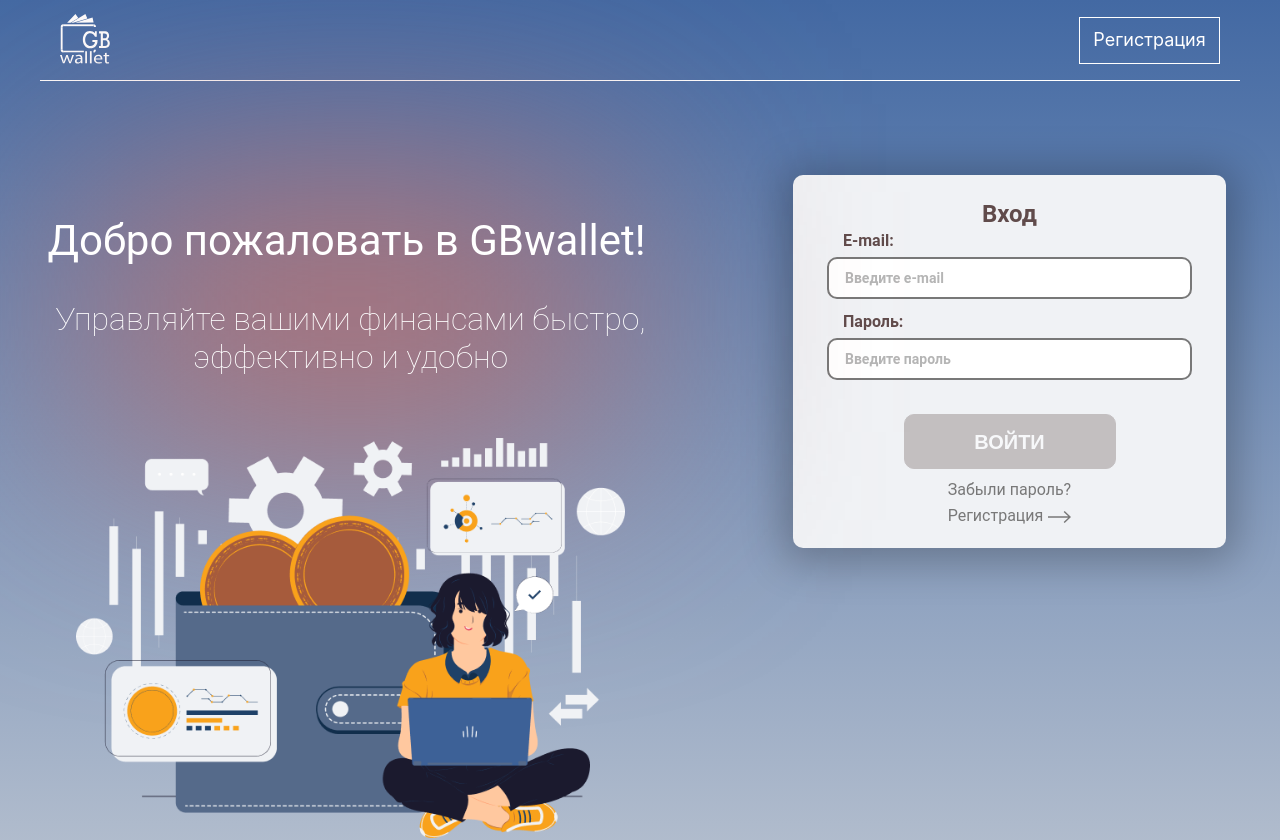
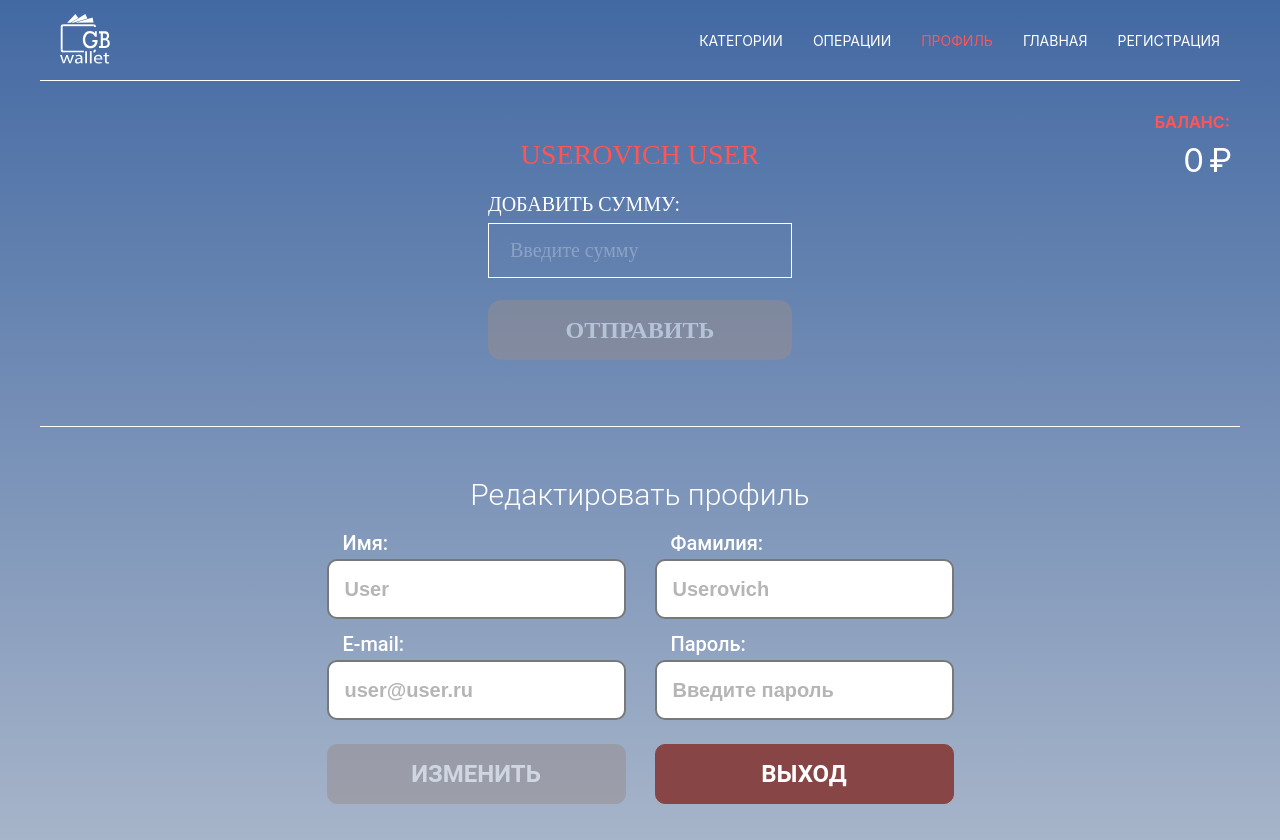
Before and after one commit to Mercique/Wallet-project, a React (Create React App) app: page /profile in a window 1280 px wide. Before the commit this address led to /. Shown: the top 840 px of the page. Built offline with nearby package versions, Linux system fonts and the light colour scheme.

Commit message:
Change to local db for developers

```diff
--- /dev/null
+++ b/public/db/user.json
@@ -0,0 +1,9 @@
+[
+  {
+    "name": "User",
+    "surname": "Userovich",
+    "email": "user@user.ru",
+    "password": "123",
+    "balance": 0
+  }
+]
--- a/src/App.jsx
+++ b/src/App.jsx
@@ -28,14 +28,18 @@ function App() {
   const loginSuccess = useSelector(selectLoginSuccess);
 
   useEffect(() => {
-    if (loginSuccess || document.cookie) {
-      dispatch(getUser());
-      setTimeout(() => {
-        dispatch(getCategory());
-        dispatch(getPayments());
-        dispatch(getIcons());
-      }, 250)
-    }
+    dispatch(getUser());
+    dispatch(getCategory());
+    dispatch(getPayments());
+    dispatch(getIcons());
+    // if (loginSuccess || document.cookie) {
+    //   dispatch(getUser());
+    //   setTimeout(() => {
+    //     dispatch(getCategory());
+    //     dispatch(getPayments());
+    //     dispatch(getIcons());
+    //   }, 250)
+    // }
   }, [dispatch, loginSuccess]);
 
   const closeModals = () => {
@@ -56,7 +60,15 @@ function App() {
     <div className="App" onClick={closeModals}>
       <div className="wrapper">
         <div className="wrapper-top center">
-          <Header cookie={document.cookie} navList={document.cookie ? navListPrivate : navLocation() } />
+          <Header cookie={true} navList={[...navListPrivate, ...navListPublic]} />
+          <Routes>
+            <Route path="/category" element={<Category />} />
+            <Route path="/operations" element={<Operations />} />
+            <Route path="/profile" element={<Profile />} />
+            <Route path="/" element={<MainAuth />} />
+            <Route path="/registration" element={<RegistrationAuth />} />
+          </Routes>
+          {/* <Header cookie={document.cookie} navList={document.cookie ? navListPrivate : navLocation() } />
           <Routes>
             <Route path="/" element={<PublicRoute />}>
               <Route path="/loading" element={<p>Loading</p>} />
@@ -68,7 +80,7 @@ function App() {
               <Route path="/operations" element={<Operations />} />
               <Route path="/profile" element={<Profile />} />
             </Route>
-          </Routes>
+          </Routes> */}
         </div>
         <Footer />
       </div>
--- a/src/utils/constants.js
+++ b/src/utils/constants.js
@@ -1,17 +1,18 @@
 // local API
-// export const apiCategory = "http://localhost:3000/db/category.json"; // API категорий
-// export const apiPayments = "http://localhost:3000/db/payments.json"; // API расходов
-// export const apiIcons = "http://localhost:3000/db/icons.json"; // API картинок
+export const apiCategory = "http://localhost:3000/db/category.json"; // API категорий
+export const apiPayments = "http://localhost:3000/db/payments.json"; // API расходов
+export const apiIcons = "http://localhost:3000/db/icons.json"; // API картинок
+export const apiUser = "http://localhost:3000/db/user.json"; // API пользователя
 
 // backend API
-export const apiCategory = "http://localhost/api/category"; // API категорий
-export const apiPayments = "http://localhost/api/spending"; // API расходов
-export const apiIcons = "http://localhost/api/categoryImg"; // API картинок
+// export const apiCategory = "http://localhost/api/category"; // API категорий
+// export const apiPayments = "http://localhost/api/spending"; // API расходов
+// export const apiIcons = "http://localhost/api/categoryImg"; // API картинок
 export const apiToken = "http://localhost/sanctum/csrf-cookie"; // API токен
 export const apiLogin = "http://localhost/api/login"; // API вход пользователя
 export const apiLogout = "http://localhost/api/logout"; // API выход пользователя
 export const apiRegister = "http://localhost/api/register" // API регистрация
-export const apiUser = "http://localhost/api/user" // API информация о пользователе
+// export const apiUser = "http://localhost/api/user" // API информация о пользователе
 
 export const FETCH_STATUSES = {
   IDLE: 0, // запроса еще не было, дефолтное состояние
```
